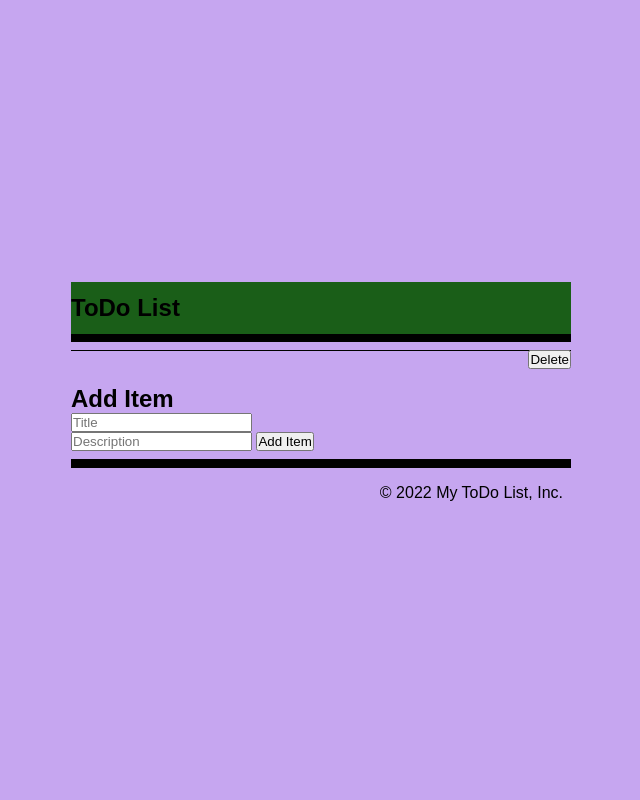
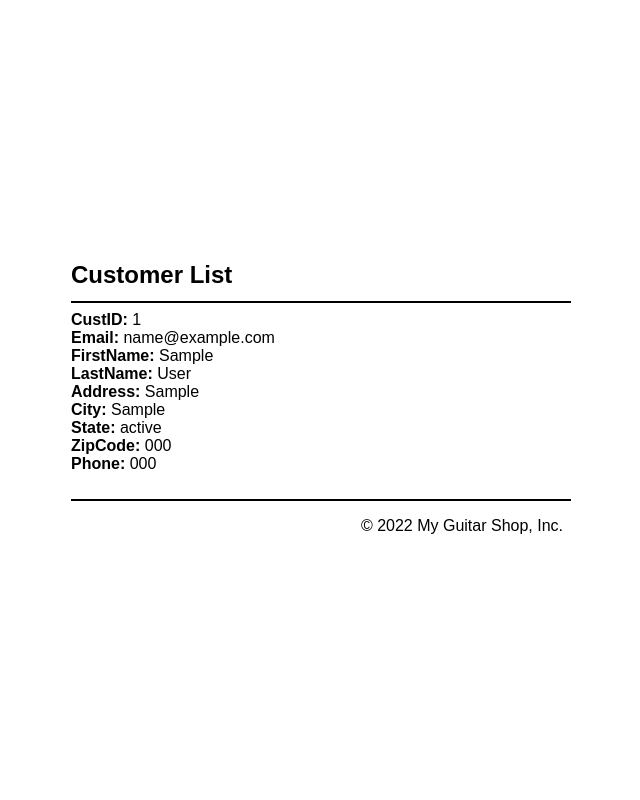
Before and after one commit to JamesChapmanNV/JamesChapmanINF653hw3, a PHP site: page / in a window 1280 px wide. Shown: the whole page, without its empty margins (319-959 px from the left). Run offline with PHP 8.4, Linux system fonts and the light colour scheme; tables that the repository leaves empty or names only in its code hold one stand-in row (values such as "Sample post"); data that the repository does not hold is empty.

Commit message:
undo commit2

```diff
--- a/css/main.css
+++ b/css/main.css
@@ -13,7 +13,7 @@ html {
 body {
   width: 100%;
   min-height: 100vh;
-  background: rgb(198, 166, 240);
+  background: #fff;
   padding: 20px;
   display: flex;
   flex-direction: column;
@@ -27,23 +27,19 @@ footer {
   max-width: 500px;
 }
 header {
-  border-bottom: 8px solid #000;
-  background-color: rgb(26, 94, 24);
+  border-bottom: 2px solid #000;
 }
 h1 {
   font-size: 1.5rem;
   padding: 0.5em 0;
   color: #000;
-  background-color: rgb(26, 94, 24);
 }
 section {
   padding-bottom: 1.5rem;
   padding: 0.5rem 0;
-  height:80%;
-  overflow:auto;
 }
 footer {
-  border-top: 9px solid #000;
+  border-top: 2px solid #000;
   padding-right: 0.5rem;
 }
 footer > p {
--- a/database.php
+++ b/database.php
@@ -1,5 +1,5 @@
 <?php
-    $dsn = 'mysql:host=localhost;dbname=todolist';
+    $dsn = 'mysql:host=localhost;dbname=my_guitar_shop2';
     $username = 'mgs_user';
     $password = 'pa55word';
 
--- a/index.php
+++ b/index.php
@@ -1,8 +1,19 @@
-<?php require('database.php')?>
+<?php
+require('database.php');
 
-<?php
-$newToDoTitle = filter_input(INPUT_POST, "newToDoTitle", FILTER_SANITIZE_STRING);
-$Description = filter_input(INPUT_POST, "Description", FILTER_SANITIZE_STRING);
+
+$query = 'SELECT A.customerID, emailAddress, firstName, lastName, line1, city, state, zipCode, phone
+FROM addresses AS A
+INNER JOIN customers AS C
+ON A.customerID = C.customerID
+GROUP BY customerID, emailAddress, firstName, lastName, line1, city, state, zipCode, phone';// PUT YOUR SQL QUERY HERE
+// Example: $query = 'SELECT * FROM customers';
+
+$statement = $db->prepare($query);
+$statement->execute();
+$customers = $statement->fetchAll();
+$statement->closeCursor();
+
 ?>
 
 <!DOCTYPE html>
@@ -10,69 +21,31 @@ $Description = filter_input(INPUT_POST, "Description", FILTER_SANITIZE_STRING);
 <head>
     <meta charset="UTF-8">
     <meta name="viewport" content="width=device-width, initial-scale=1.0">
-    <title>My ToDo List</title>
-    <link rel="stylesheet" href="css/main.css" />
+    <title>My Guitar Shop Customers</title>
+    <link rel="stylesheet" href="css/main.css">
 </head>
 
+<!-- the body section -->
 <body>
-<main>
-    <header><h1>ToDo List</h1></header>
-    <?php
-    if($newToDoTitle) {
-        $query = 'INSERT INTO todoitems (Title, Description)
-                    VALUES (:newToDoTitle, :Description)';
-        $statement = $db->prepare($query);
-        $statement->bindValue(':newToDoTitle', $newToDoTitle);
-        $statement->bindValue(':Description', $Description);
-        $statement->execute();
-        $statement->closeCursor();
-    }
-    ?>
-    <?php
-        $query = 'SELECT * FROM todoitems';
-        $statement = $db->prepare($query);
-        $statement->execute();
-        $todos = $statement->fetchAll();
-        $statement->closeCursor();
-    ?>
-    <?php
-    if(empty($todos)) { ?>
-
-        <p> No to do list items exist yet.<BR>Add some below!</p>
-
-    <?php } else { ?>
-    <section>
-        <?php foreach ($todos as $todo) : ?>
-            <div style="border-bottom: 1px solid #000;">
-            <?php echo "<p class='bold'> {$todo['Title']} </p>"; ?>
-            <?php echo $todo['Description']; ?>
-            <form style="float: right;" class='button'
-                action="delete_todo.php" method="POST">
-                <input type="hidden" name="item_num"
-                    value="<?php echo $todo['ItemNum']; ?>">
-                <input type="submit" value="Delete">
-            </form>
-            </div>
-        <?php endforeach; ?>
-
-    </section>
-    <?php } ?>
-
-    <section>
-    <h2>Add Item</h2>
-    <form action="<?php echo $_SERVER['PHP_SELF']?>"method="POST">
-        <label for="newToDoTitle"></label>
-        <input type="text" id="newToDoTitle" name="newToDoTitle" placeholder="Title" required>
-        <br>
-        <label for="Description"></label>
-        <input type="text" id="Description" name="Description" placeholder="Description" required>
-        <button>Add Item</button>
-    </form>
-    </section>
-
+    <header><h1>Customer List</h1></header>
+    <main>
+        <section>
+            <?php foreach ($customers as $customer) : ?>
+                <p><span class="bold">CustID:</span> <?php echo $customer['customerID']; ?></p>
+                <p><span class="bold">Email:</span> <?php echo $customer['emailAddress']; ?></p>
+                <p><span class="bold">FirstName:</span> <?php echo $customer['firstName']; ?></p>
+                <p><span class="bold">LastName:</span> <?php echo $customer['lastName']; ?></p>
+                <p><span class="bold">Address:</span> <?php echo $customer['line1']; ?></p>
+                <p><span class="bold">City:</span> <?php echo $customer['city']; ?></p>
+                <p><span class="bold">State:</span> <?php echo $customer['state']; ?></p>
+                <p><span class="bold">ZipCode:</span> <?php echo $customer['zipCode']; ?></p>
+                <p><span class="bold">Phone:</span> <?php echo $customer['phone']; ?></p>
+                <br>
+            <?php endforeach; ?>
+        </section>
     </main>
     <footer>
-        <p>&copy; <?php echo date("Y"); ?> My ToDo List, Inc.</p>
+        <p>&copy; <?php echo date("Y"); ?> My Guitar Shop, Inc.</p>
     </footer>
 </body>
 </html>
```
Also changed, not shown: database_error.php (+4 -4 lines), delete_todo.php (deleted, +0 -15 lines).
